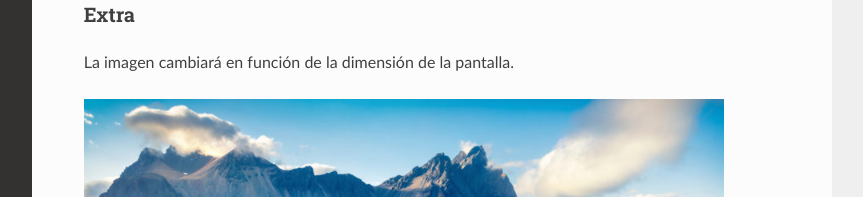
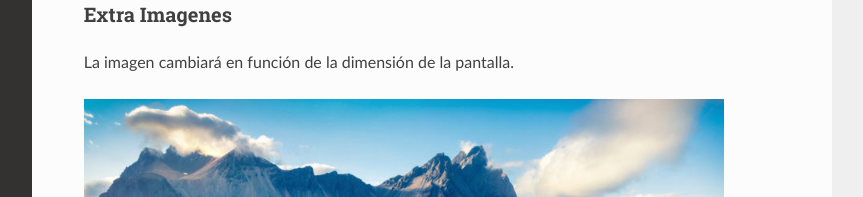
Before and after one commit to Mario-MC/misnotitasV2, an MkDocs documentation site: the page built from docs/index.md, in a window 1280 px wide and 900 px high, scrolled down 1882 px, cut to the strip 297-900 px from the top of the window. Shown: the top 197 px of the strip, without its empty margins (268-1131 px from the left). Built offline with MkDocs 1.6.1, drawn with Linux system fonts in a browser that asks for light colours; nearby versions of some CDN libraries.

Commit message:
cambios nuevos

```diff
--- a/docs/index.md
+++ b/docs/index.md
@@ -34,9 +34,9 @@
 
 ### Videos musicales
 
-<iframe width="500" height="500" src="https://www.youtube.com/embed/YYTvvQHZgTQ" title="Belén Aguilera & KICKBOMBO - COPILOTO" frameborder="0" allow="accelerometer; autoplay; clipboard-write; encrypted-media; gyroscope; picture-in-picture; web-share" allowfullscreen></iframe>
+<iframe width="700" height="500" src="https://www.youtube.com/embed/YYTvvQHZgTQ" title="Belén Aguilera & KICKBOMBO - COPILOTO" frameborder="0" allow="accelerometer; autoplay; clipboard-write; encrypted-media; gyroscope; picture-in-picture; web-share" allowfullscreen></iframe>
 
-### Extra
+### Extra Imagenes
 
 
 La imagen cambiará en función de la dimensión de la pantalla.
```
Also changed, not shown: site/index.html, site/search/search_index.json, 1 other file.
